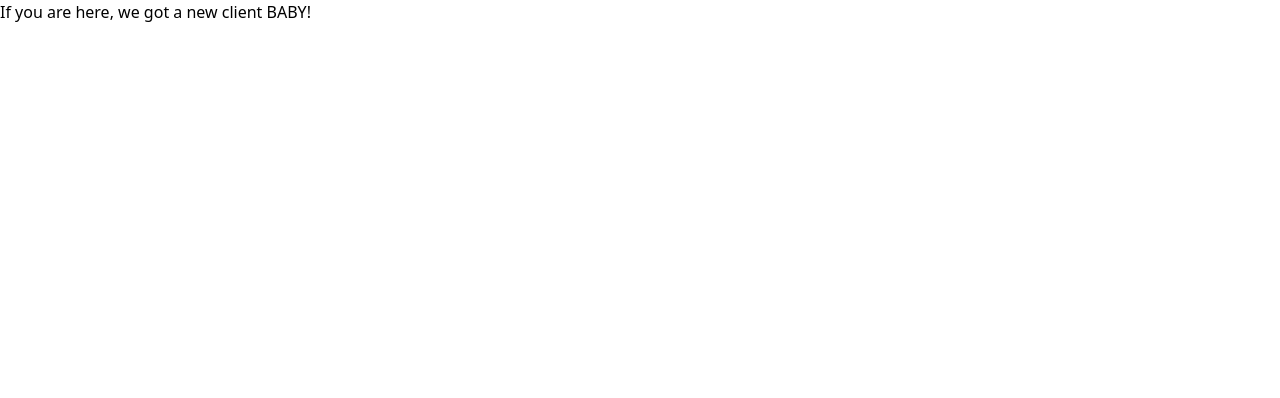
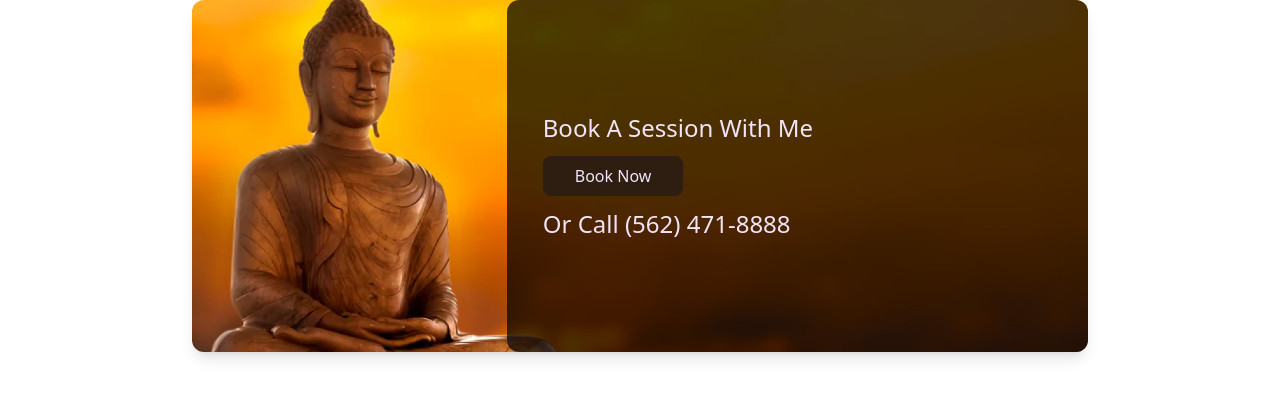
Before and after one commit to MoonWish-Studios/Mystical-Psychic, a Next.js app: page / in a window 1280 px wide. Shown: the top 398 px of the page. Built offline with nearby package versions, Linux system fonts and the light colour scheme.

Commit message:
created color variables

```diff
--- /dev/null
+++ b/app/components/BookBox.tsx
@@ -0,0 +1,27 @@
+import React from "react"
+import Image from "next/image"
+import BookNowButton from "./BookNowButton"
+
+export default function BookBox({ imgName }: { imgName: string }) {
+  return (
+    <div
+      className={`flex w-4/5 relative flex-col md:flex-row md:max-w-4xl rounded-xl  shadow-lg`}
+    >
+      <Image
+        src="/buddha.png"
+        style={{ objectFit: "cover" }}
+        className="-z-10 rounded-xl"
+        fill
+        alt={""}
+      />
+      <div className="md:w-5/6 hidden md:block w-full h-56 md:h-auto object-cover md:w- rounded-t-lg md:rounded-none md:rounded-l-lg"></div>
+      <div className="p-9 bg-black bg-opacity-70 md:w-screen pt-28 pb-28 text-textPrimary flex flex-col justify-start rounded-xl">
+        <div className="">
+          <h1 className="text-2xl">Book A Session With Me</h1>
+          <BookNowButton className="mt-3 mb-3">Book Now</BookNowButton>
+          <p className="text-2xl">Or Call (562) 471-8888</p>
+        </div>
+      </div>
+    </div>
+  )
+}
--- /dev/null
+++ b/app/components/BookNowButton.tsx
@@ -0,0 +1,19 @@
+import Link from "next/link"
+
+export default function BookNowButton({
+  children,
+  className,
+}: {
+  children: string
+  className?: string
+}) {
+  return (
+    <Link
+      href=""
+      className={`inline-block hover:outline hover:outline-white hover:outline-1 transition-all duration-75
+      box-content rounded-lg px-8 font-medium my-0 text-base py-2 text-textPrimary bg-darkBrown ${className} `}
+    >
+      {children}
+    </Link>
+  )
+}
--- a/app/page.tsx
+++ b/app/page.tsx
@@ -1,8 +1,9 @@
+import BookBox from "./components/BookBox"
 // download headwind extension to autosort classnames so we see the same thing
 export default function Home() {
   return (
-    <div className="">
-      <div>If you are here, we got a new client BABY! </div>
+    <div className="w-screen flex items-center justify-center">
+      <BookBox imgName="buddha.png" />
     </div>
   )
 }
--- a/tailwind.config.js
+++ b/tailwind.config.js
@@ -1,8 +1,20 @@
 /** @type {import('tailwindcss').Config} */
 module.exports = {
-  content: ["./app/**/*.{js,ts,jsx,tsx}", "./pages/**/*.{js,ts,jsx,tsx}", "./components/**/*.{js,ts,jsx,tsx}"],
+  content: [
+    "./app/**/*.{js,ts,jsx,tsx}",
+    "./pages/**/*.{js,ts,jsx,tsx}",
+    "./components/**/*.{js,ts,jsx,tsx}",
+  ],
   theme: {
-    extend: {},
+    extend: {
+      colors: {
+        textPrimary: "#F1E4F8",
+        highlight: "#FFC225",
+        darkBrown: "#2E1E12",
+        gradient1: "#C82A88",
+        gradient2: "#574C9E",
+      },
+    },
   },
   plugins: [],
 }
```
Also changed, not shown: public/buddha.png (added).
